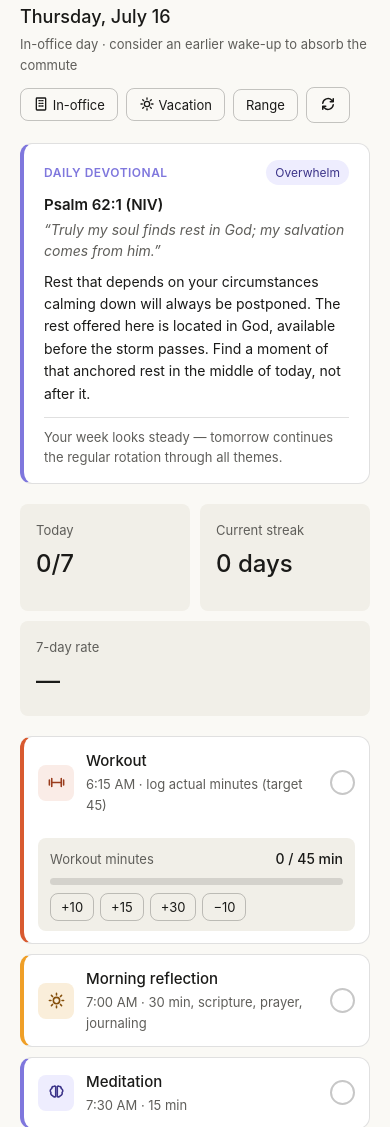
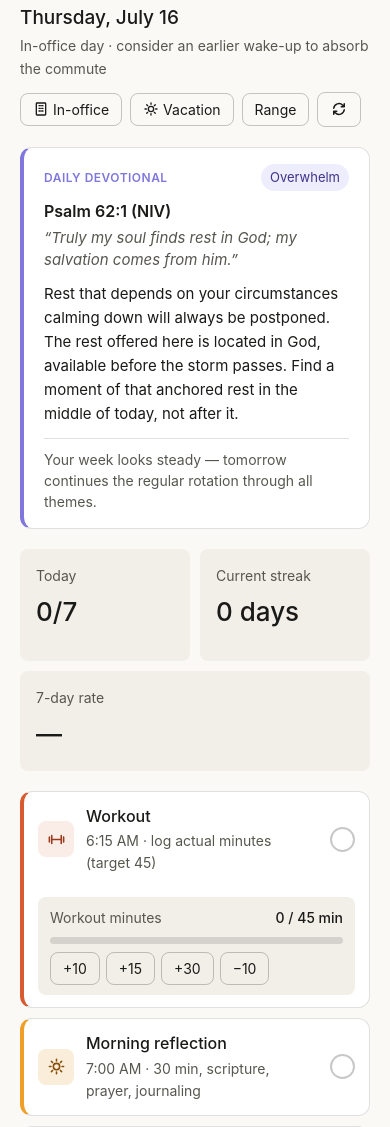
Before and after one commit to tonireti-lake/daily-rhythm, a plain HTML site: page index.html in a window 390 px wide. Shown: the part 331-1458 px from the top of the page. Drawn offline with Linux system fonts and the light colour scheme.

Commit message:
Update index.html

```diff
--- a/index.html
+++ b/index.html
@@ -7,7 +7,7 @@
 <style>
   :root {
     --bg: #faf9f5; --surface: #ffffff; --surface2: #f1efe8;
-    --text: #1a1a18; --text2: #5f5e5a; --text3: #888780;
+    --text: #1a1a18; --text2: #57564f; --text3: #66655f;
     --border: rgba(0,0,0,0.12); --border2: rgba(0,0,0,0.22);
     --radius-md: 8px; --radius-lg: 12px;
     --success-bg: #e1f5ee; --success-text: #0f6e56;
@@ -16,7 +16,7 @@
   @media (prefers-color-scheme: dark) {
     :root {
       --bg: #1f1e1b; --surface: #2a2926; --surface2: #34322e;
-      --text: #f5f3ee; --text2: #b4b2a9; --text3: #888780;
+      --text: #f5f3ee; --text2: #c2bfb6; --text3: #a8a69d;
       --border: rgba(255,255,255,0.14); --border2: rgba(255,255,255,0.26);
       --success-bg: #085041; --success-text: #9fe1cb;
     }
@@ -77,6 +77,38 @@
     .energy { display: grid !important; grid-template-columns: repeat(5,1fr); }
     .energy button { width: 100%; }
   }
+  /* --- Phone readability: scale up small text --- */
+  @media (max-width: 560px) {
+    /* practice card: name and the time/detail line */
+    .row p:first-child { font-size:16px !important; }
+    .row p:nth-child(2), .row div > p:nth-child(2) { font-size:14px !important; }
+    /* trackers: labels, values, and the +/- buttons */
+    .tracker-head span { font-size:14px !important; }
+    .tracker button { font-size:14px !important; padding:7px 12px !important; }
+    /* stat cards */
+    .stat .lbl { font-size:14px !important; }
+    .stat .val { font-size:26px !important; }
+    /* mood labels */
+    .mood button .m-label { font-size:12px !important; }
+    .mood button .m-emoji { font-size:24px !important; }
+    /* devotional panel */
+    #devRef { font-size:16px !important; }
+    #devVerse { font-size:15px !important; }
+    #devBody { font-size:15px !important; }
+    #devSuggest { font-size:14px !important; }
+    #devTheme { font-size:13px !important; }
+    /* pattern note under the heatmap */
+    .note { font-size:14px !important; }
+    /* reflection labels and inputs */
+    .field label, label { font-size:14px !important; }
+    textarea, input[type="text"] { font-size:16px !important; } /* 16px also stops iOS zoom-on-focus */
+    /* date + context lines */
+    #dateLabel { font-size:19px !important; }
+    #dayContext { font-size:14px !important; }
+    /* buttons in the header row */
+    .topbar button, .datenav button { font-size:14px !important; }
+  }
+
   @keyframes pop { 0%{transform:scale(0.6);opacity:0;} 60%{transform:scale(1.15);} 100%{transform:scale(1);opacity:1;} }
   @keyframes float { 0%{transform:translateY(0) rotate(0);opacity:1;} 100%{transform:translateY(-60px) rotate(40deg);opacity:0;} }
   .check-pop { animation: pop 0.32s ease; }
@@ -773,7 +805,7 @@ function pickDevotional(iso, biasTheme){
         '<div style="width:36px; height:36px; border-radius:var(--radius-md); display:flex; align-items:center; justify-content:center; background:'+col.fill+'; color:'+col.icon+'; flex-shrink:0;">'+svgIcon(p.iconName, 19, col.icon)+'</div>'+
         '<div style="flex:1; min-width:0;">'+
           '<p style="font-size:15px; font-weight:500; margin:0; color:'+(done?col.icon:'var(--text)')+'; '+(done?'text-decoration:line-through;':'')+'">'+p.name+'</p>'+
-          '<p style="font-size:13px; color:'+(done?col.icon:'var(--text2)')+'; opacity:'+(done?'0.85':'1')+'; margin:1px 0 0;">'+fmtTime(p.time)+' \u00b7 '+p.sub+'</p>'+
+          '<p style="font-size:13px; color:'+(done?col.icon:'var(--text2)')+'; margin:1px 0 0;">'+fmtTime(p.time)+' \u00b7 '+p.sub+'</p>'+
         '</div>'+
         '<div class="checkbox" style="width:25px; height:25px; border-radius:50%; border:2px solid '+(done?col.stroke:'var(--border2)')+'; background:'+(done?col.stroke:'transparent')+'; display:flex; align-items:center; justify-content:center; flex-shrink:0;">'+(done?'<span class="check-pop" style="display:inline-flex;">'+svgIcon('check',15,'#fff')+'</span>':'')+'</div>';
       row.addEventListener('click', () => {
```
